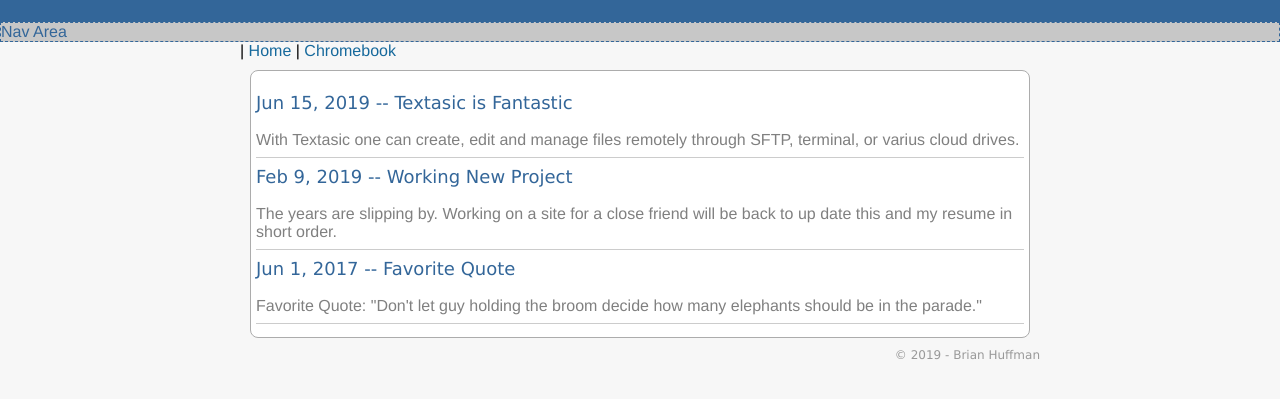
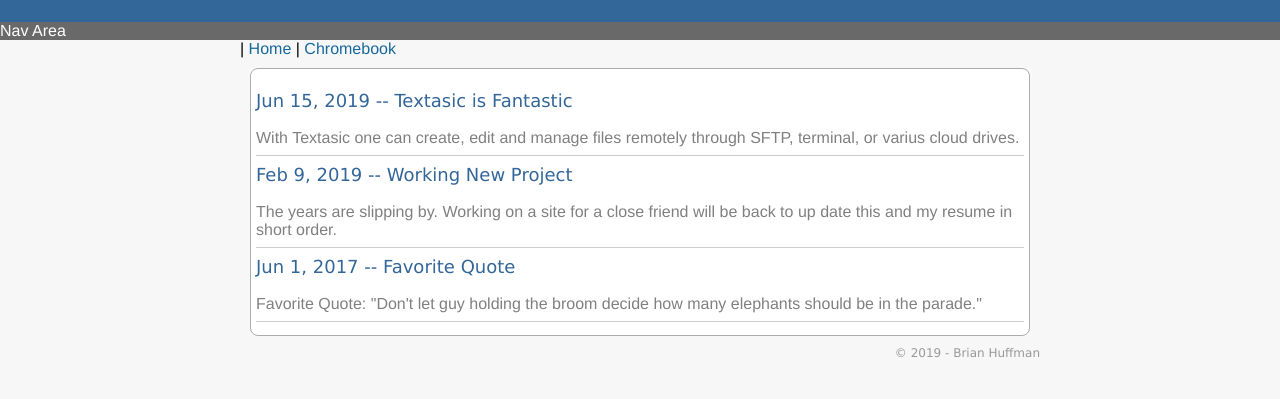
Before and after one commit to Zazoh/Zazoh, a plain HTML site: page index.html in a window 1280 px wide. Shown: the part 53-452 px from the top of the page. Drawn offline with Linux system fonts and the light colour scheme.

Commit message:
From Mini

```diff
--- a/main.css
+++ b/main.css
@@ -5,7 +5,9 @@ body{
   padding: 0;
 }
 .navigation{
-  background-color:#C7c7c7;
+  background-color:#696969;
+  color:#ffffff;
+  margin:0 auto;
 }
 .aLeft{
 	position: absolute;
@@ -106,10 +108,6 @@ img {
         font-size:28px;
 }
 
-.navigation {border-style:dashed;
-            color:#336699;
-            border-width:thin;
-}
 
 .subtitle{font-family:Verdana;
         font-size:18px;
```
Lines whose indentation alone changed are shown as unchanged.
